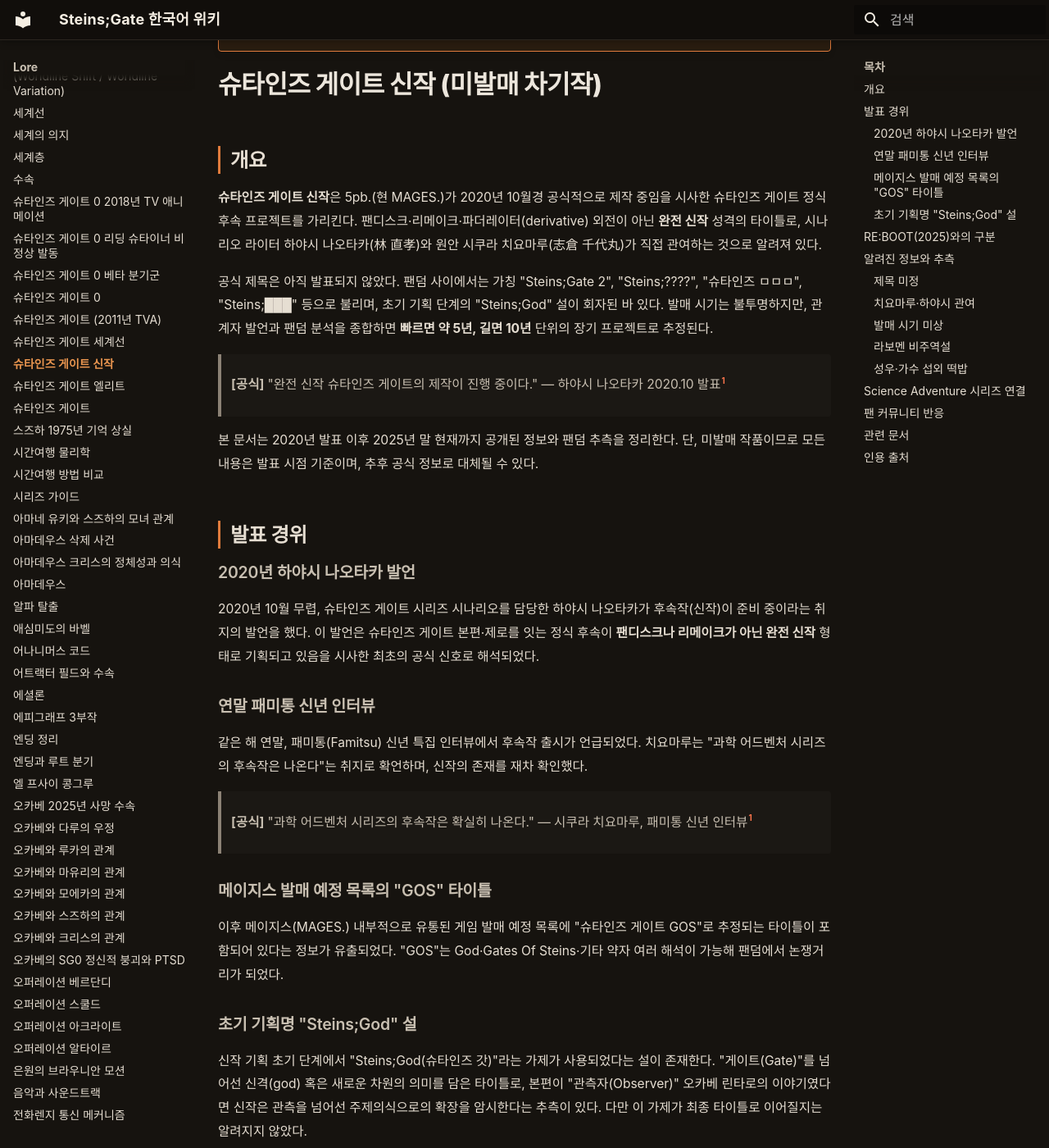
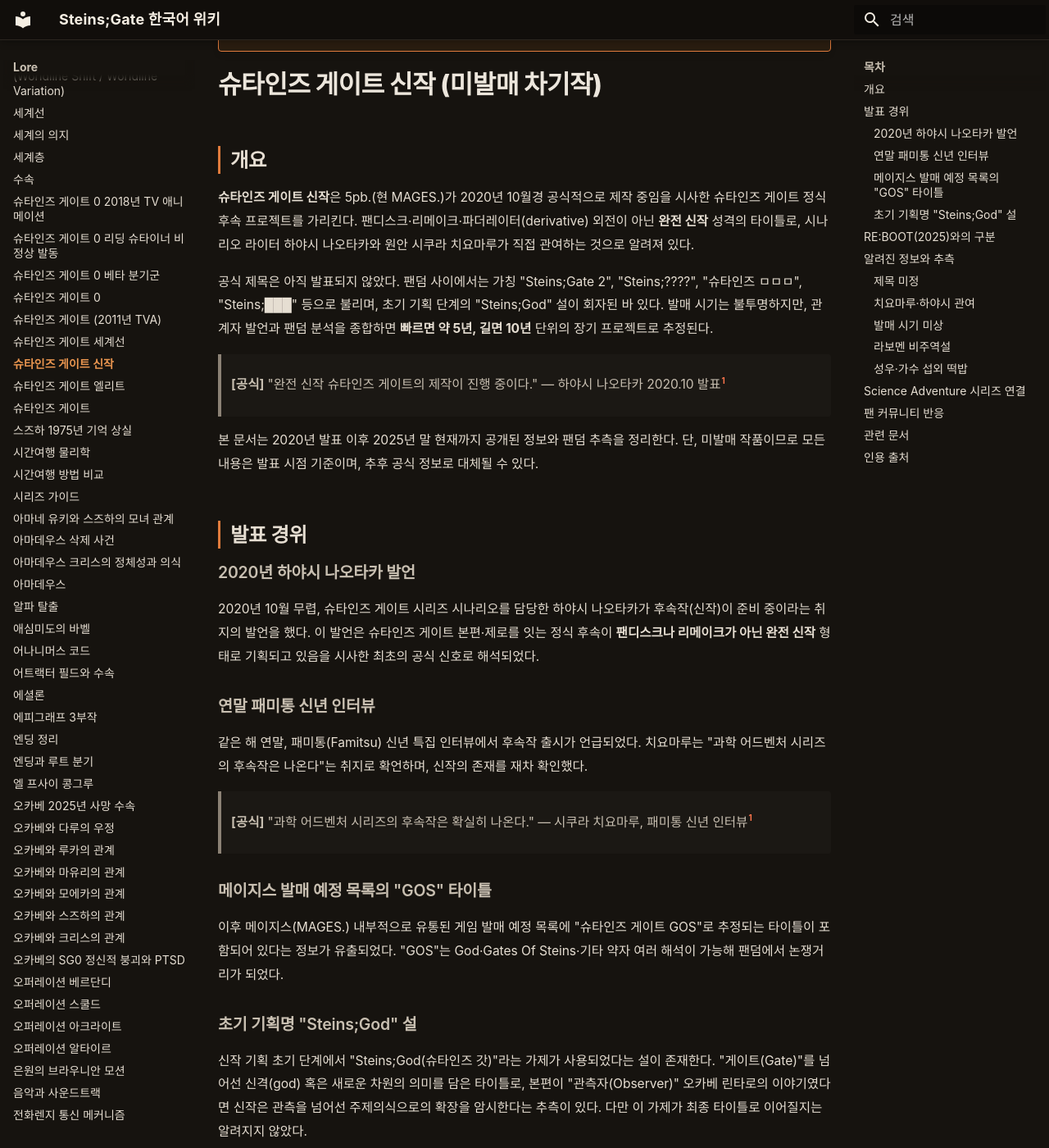
Before and after one commit to sgwiki/sgwiki.github.io, an MkDocs documentation site: the page built from wiki/lore/슈타인즈-게이트-신작.md, in a window 1280 px wide and 1400 px high, scrolled down 242 px. Shown: the whole window at 82% size. Built offline with MkDocs 1.6.1 and Material for MkDocs 9.7.7, drawn with Linux system fonts in a browser that asks for light colours; some web fonts are replaced; some of the changed text lies outside the part shown.

Commit message:
chore(wiki): 슈타인즈-게이트-신작 정비 — restructurer frontmatter 보강(slug·date·category·type 4필드 추가)·rewriter 한자 제거 3건(본문 인물명 괄호 한자 林 直孝·志倉 千代丸·松原 達也 제거, 한국어 이름만 남김)·humanize 생략(admin directive 4150e55 — P5 structural-only)·사실·스포일러(none)·수치(2020년 10월·2025년 11월·2025.12.7·5년·10년)·고유명사(슈타인즈 게이트·Steins;Gate·Steins;Gate RE:BOOT·Steins;God·Anonymous;Code·MAGES.·5pb.·WePlay EXPO·Game*Spark·패미통·하야시 나오타카·시쿠라 치요마루·마츠바라 타츠야·오카베 린타로) 불변·인용 블록([공식] 4건·[팬 분석] Mechanics 2건)·각주 [^1][^2] 불변·sanitizer pass·linker pass(lint ok 12·broken 0·incoming 3)·팀장 diff 검토 완료
Co-Authored-By: Claude Opus 4.6 <noreply@anthropic.com>

```diff
--- a/wiki/lore/슈타인즈-게이트-신작.md
+++ b/wiki/lore/슈타인즈-게이트-신작.md
@@ -10,7 +14,7 @@ description: "슈타인즈 게이트 신작은 5pb.(현 MAGES.)가 2020년 10월
 
 ## 개요
 
-**슈타인즈 게이트 신작**은 5pb.(현 MAGES.)가 2020년 10월경 공식적으로 제작 중임을 시사한 슈타인즈 게이트 정식 후속 프로젝트를 가리킨다. 팬디스크·리메이크·파더레이터(derivative) 외전이 아닌 **완전 신작** 성격의 타이틀로, 시나리오 라이터 하야시 나오타카(林 直孝)와 원안 시쿠라 치요마루(志倉 千代丸)가 직접 관여하는 것으로 알려져 있다.
+**슈타인즈 게이트 신작**은 5pb.(현 MAGES.)가 2020년 10월경 공식적으로 제작 중임을 시사한 슈타인즈 게이트 정식 후속 프로젝트를 가리킨다. 팬디스크·리메이크·파더레이터(derivative) 외전이 아닌 **완전 신작** 성격의 타이틀로, 시나리오 라이터 하야시 나오타카와 원안 시쿠라 치요마루가 직접 관여하는 것으로 알려져 있다.
 
 공식 제목은 아직 발표되지 않았다. 팬덤 사이에서는 가칭 "Steins;Gate 2", "Steins;????", "슈타인즈 ㅁㅁㅁ", "Steins;███" 등으로 불리며, 초기 기획 단계의 "Steins;God" 설이 회자된 바 있다. 발매 시기는 불투명하지만, 관계자 발언과 팬덤 분석을 종합하면 **빠르면 약 5년, 길면 10년** 단위의 장기 프로젝트로 추정된다.
 
```
Also changed, not shown: other parts of wiki/lore/슈타인즈-게이트-신작.md (+5 -1 lines).
